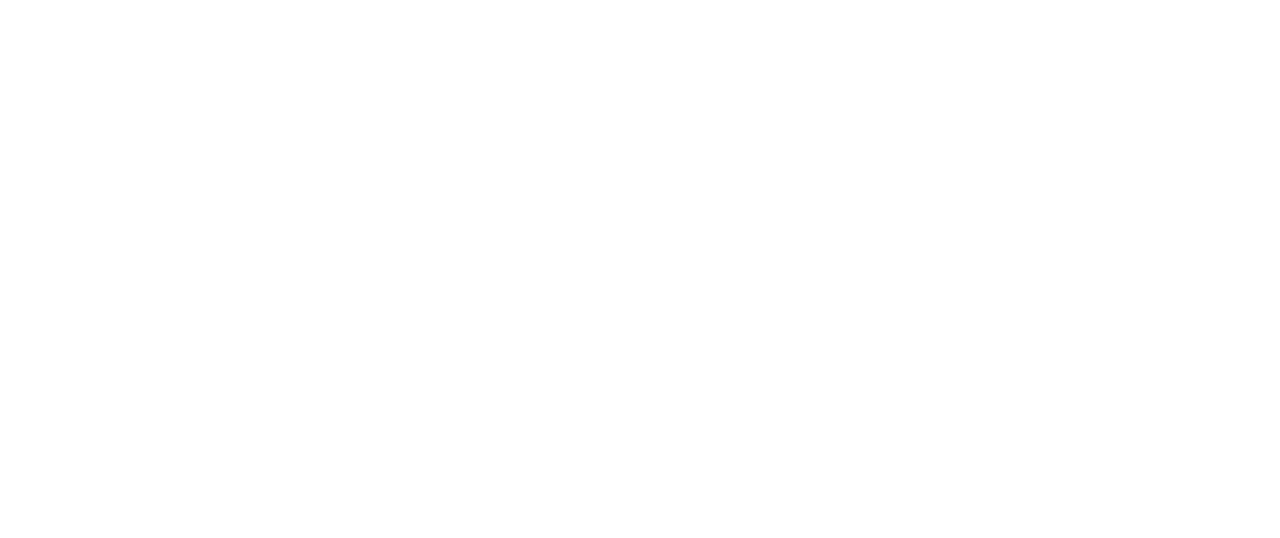
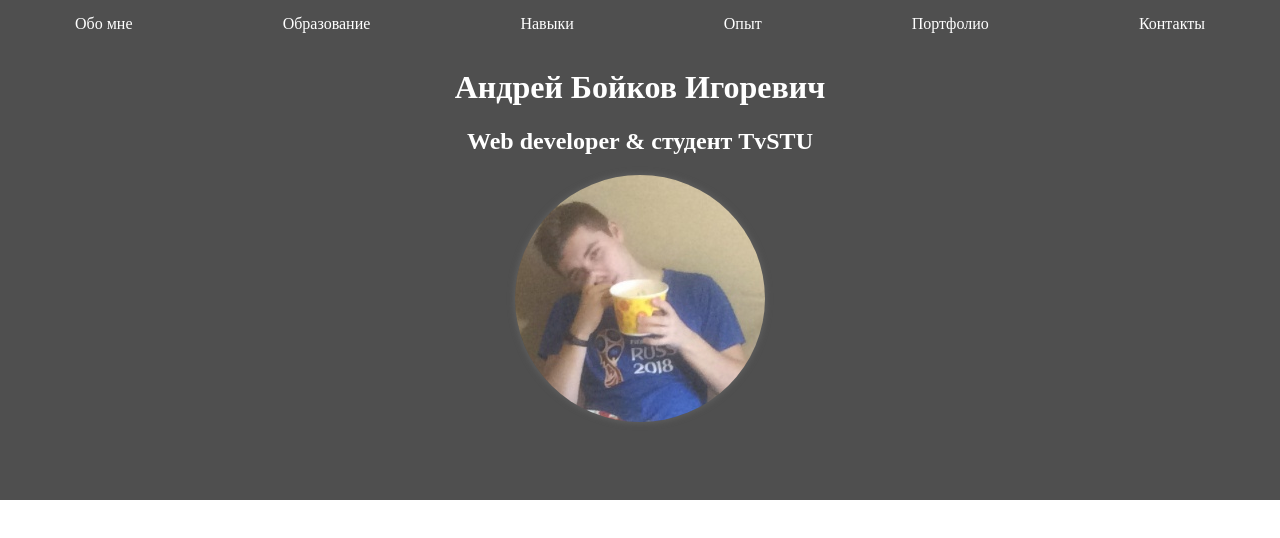
Before and after one commit to Dronchiklolka/MyPortfolio, a plain HTML site: page index.html in a window 1280 px wide. Drawn offline with Linux system fonts and the light colour scheme.

Commit message:
create header

```diff
--- a/index.html
+++ b/index.html
@@ -3,9 +3,32 @@
 <head>
     <meta charset="UTF-8">
     <meta name="viewport" content="width=device-width, initial-scale=1.0">
-    <title>Document</title>
+    <link rel="stylesheet" href="main.css">
+    <title>MyPortfolio</title>
 </head>
 <body>
-
+    <div class="wrapper">
+        <header>
+            <div class="header__list">
+                <nav class="header__navigation">
+                    <a href="#">Обо мне</a>
+                    <a href="#">Образование</a>
+                    <a href="#">Навыки</a>
+                    <a href="#">Опыт</a>
+                    <a href="#">Портфолио</a>
+                    <a href="#">Контакты</a>
+                </nav>
+            </div>
+            <div class="header__title">
+                <div class="header__heading">
+                    <h1>Андрей Бойков Игоревич</h1>
+                    <h2>Web developer & студент TvSTU</h2>
+                </div>
+                <div class="header__photo">
+                <img class="photo__person" src="img/header.jpg">
+                </div>
+            </div>
+        </header>
+    </div>
 </body>
 </html>
--- a/main.css
+++ b/main.css
@@ -0,0 +1,49 @@
+*{
+    box-sizing: border-box;
+}
+
+header{
+    height: 500px;
+    background-color: #4f4f4f;
+}
+
+body{
+    margin: 0;
+    color: #fff;
+    -webkit-font-smoothing: antialiased;
+}
+
+img{
+    border: 0;
+    vertical-align: middle;
+}
+
+
+nav a{
+    padding: 15px 0;
+    color: #fff;
+    text-decoration: none;
+}
+
+.header__navigation{
+    display:flex;
+    justify-content: space-around;
+}
+
+.header__title{
+
+}
+
+.header__heading{
+    text-align: center;
+}
+
+.header__photo{
+    display: flex;
+    justify-content: center;
+}
+
+.photo__person{
+    border-radius: 50%;
+    box-shadow: 0 0 7px #666
+}
```
Also changed, not shown: img/header.jpg (added).
